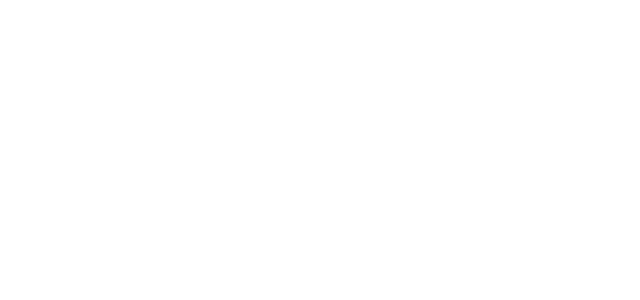
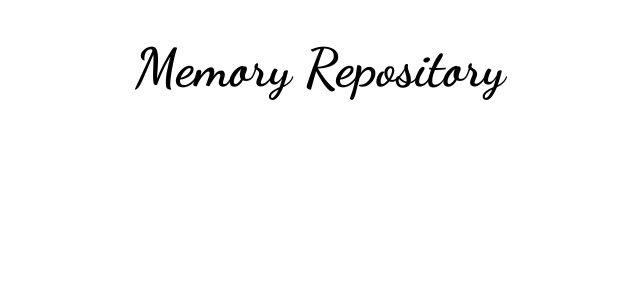
Before and after one commit to hewitson-j/memory-repository, a React (Vite) app: page / in a window 1280 px wide. Before the commit this address had no page. Shown: the top 300 px of the page, without its empty margins (320-960 px from the left). Built offline with nearby package versions, Linux system fonts and the light colour scheme; a web font is replaced by a local one.

Commit message:
Added header, base route.

```diff
--- /dev/null
+++ b/src/components/Header.css
@@ -0,0 +1,7 @@
+.header {
+  width: 50%;
+  min-width: 200px;
+  margin: auto;
+  font-weight: 700;
+  font-size: 20pt;
+}
--- /dev/null
+++ b/src/components/Header.tsx
@@ -0,0 +1,9 @@
+import "./Header.css";
+
+export default function Header() {
+  return (
+    <div className="header">
+      <h1>Memory Repository</h1>
+    </div>
+  );
+}
--- /dev/null
+++ b/src/components/Home.tsx
@@ -0,0 +1,9 @@
+import Header from "./Header";
+
+export default function Home() {
+  return (
+    <>
+      <Header />
+    </>
+  );
+}
--- a/src/components/Router.tsx
+++ b/src/components/Router.tsx
@@ -1,5 +1,10 @@
-import { Routes } from "react-router-dom";
+import { Route, Routes } from "react-router-dom";
+import Home from "./Home";
 
 export default function Router() {
-  return <Routes></Routes>;
+  return (
+    <Routes>
+      <Route path="/" element={<Home />} />
+    </Routes>
+  );
 }
--- a/src/index.css
+++ b/src/index.css
@@ -2,4 +2,5 @@
   margin: 0;
   font-family: "Dancing Script", cursive, "Caveat", cursive, "Sevillana",
     cursive, "Times New Roman", Times, serif;
+  text-align: center;
 }
```
